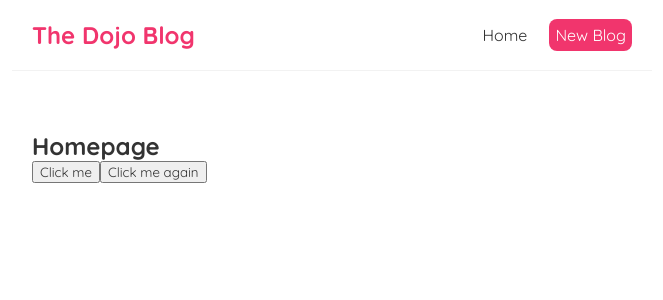
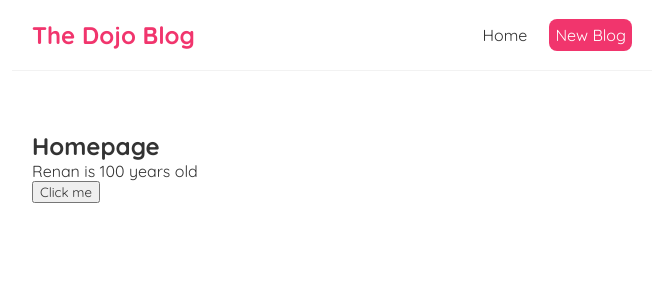
Before and after one commit to renanbernardelli/Dojo-Blog, a React (Create React App) app: page / in a window 1280 px wide. Shown: the top 300 px of the page, without its empty margins (308-971 px from the left). Built offline with nearby package versions, Linux system fonts and the light colour scheme.

Commit message:
:construction: UseState applied

```diff
--- a/src/Home.js
+++ b/src/Home.js
@@ -1,20 +1,28 @@
+import { useState } from "react";
+
 const Home = () => {
 
-  const handleClick = (e) => {
-    console.log('hello, ninjas', e);
+  const [userName, setUserName] = useState('Renan');
+  const [age, setAge] = useState(100);
+
+  const handleClick = () => {
+    setUserName('Carlos');
+    setAge(105);
   }
 
-  const handleClickAgain = (userName, e) => {
-    console.log(`hello ${userName}`, e.target);
-  }
+  // const handleClickAgain = (userName, e) => {
+  //   console.log(`hello ${userName}`, e.target);
+  // }
 
   return (
 
     <div className="home">
       <h2>Homepage</h2>
 
-    <button onClick={handleClick}>Click me</button>
-    <button onClick={(e) => handleClickAgain('Renan', e)}>Click me again</button>
+      <p>{userName} is {age} years old</p>
+
+      <button onClick={handleClick}>Click me</button>
+      {/* <button onClick={(e) => handleClickAgain('Renan', e)}>Click me again</button> */}
     </div>
   );
 }
```
